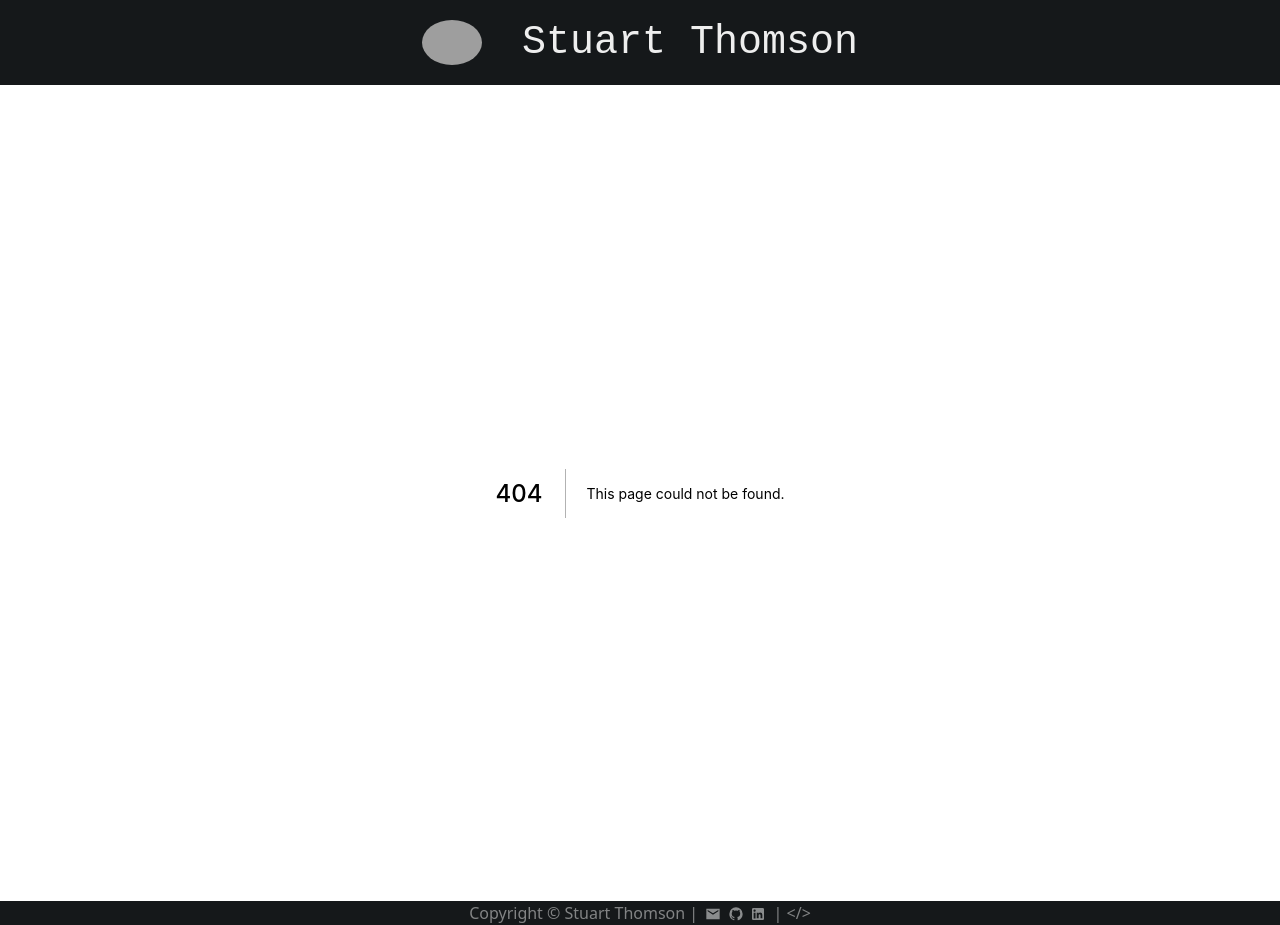
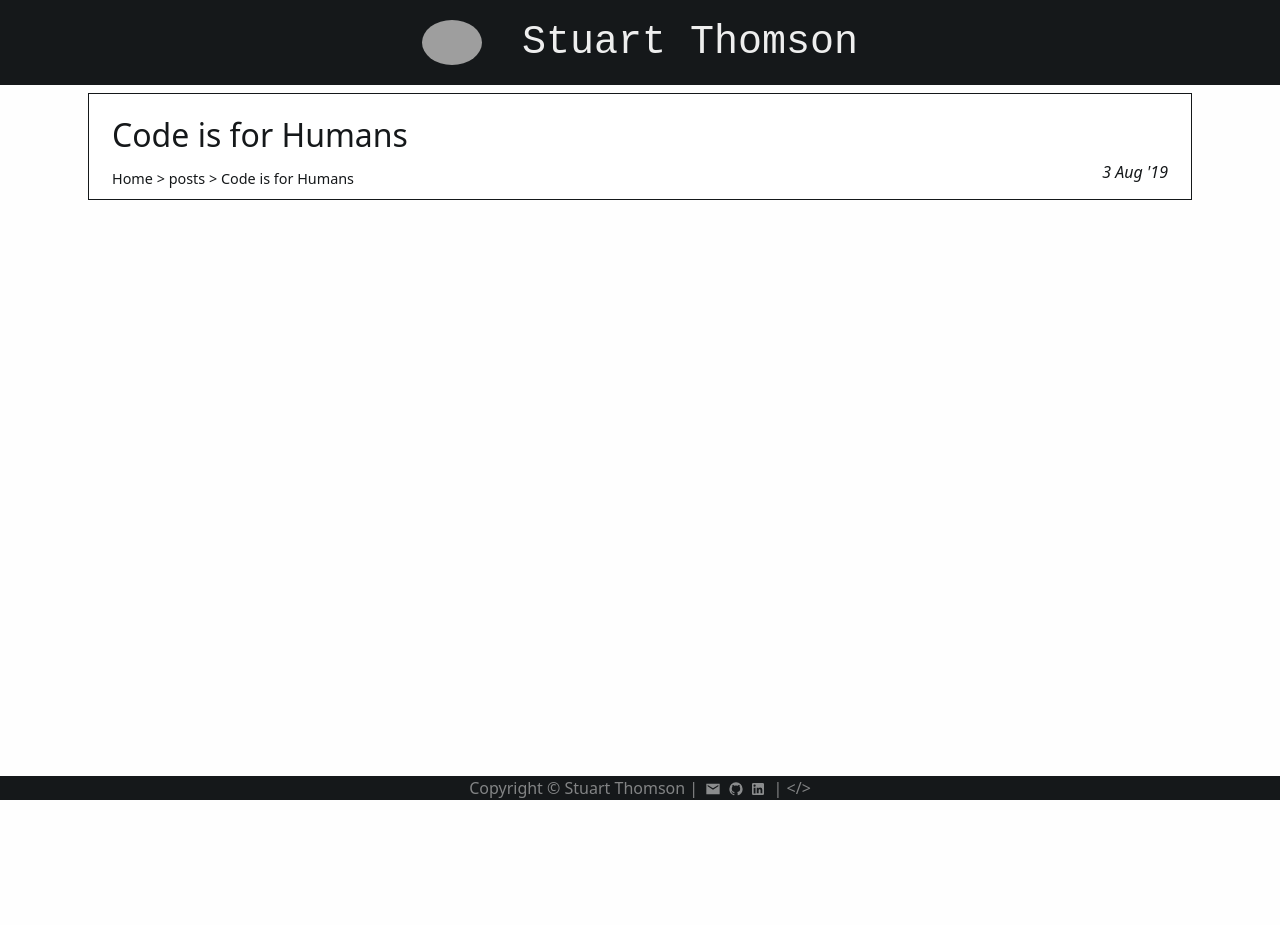
Before and after one commit to s-thom/website-v2, a Next.js app: page /posts/code-is-for-humans in a window 1280 px wide. Before the commit this address had no page. After the commit the page ends 800 px from the top, so only its background shows below. Built offline with nearby package versions, Linux system fonts and the light colour scheme; grey boxes are pictures that could not be loaded.

Commit message:
Add post header

```diff
--- /dev/null
+++ b/pages/posts/code-is-for-humans.mdx
@@ -0,0 +1,11 @@
+import PostHeader from '../../components/PostHeader';
+
+export const metadata = {
+  title: 'Code is for Humans',
+  description: 'On priorities when writing coe',
+  date: new Date('2019-08-03T09:06'),
+  published: true,
+  featured: true,
+};
+
+<PostHeader {...metadata} />
```
